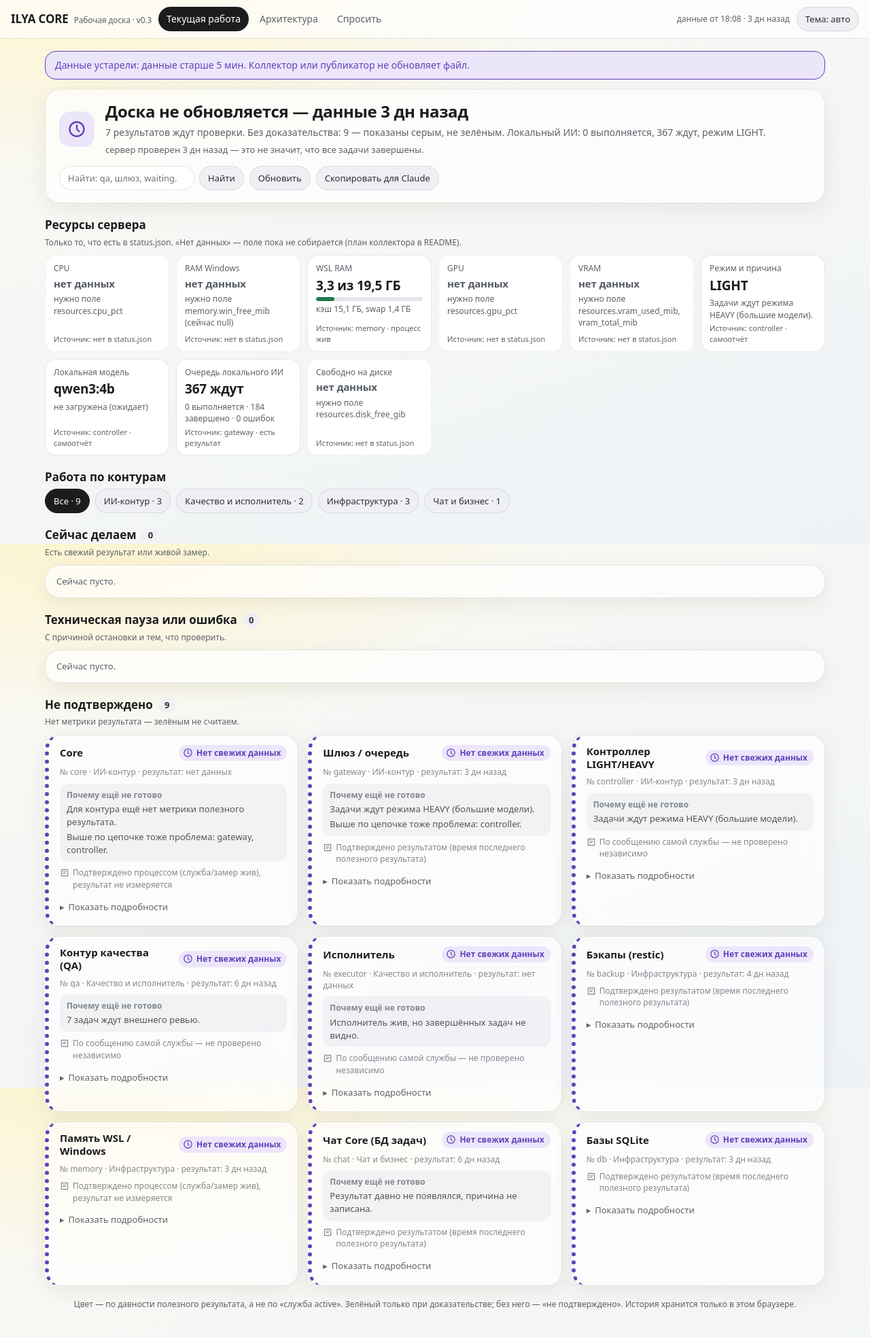
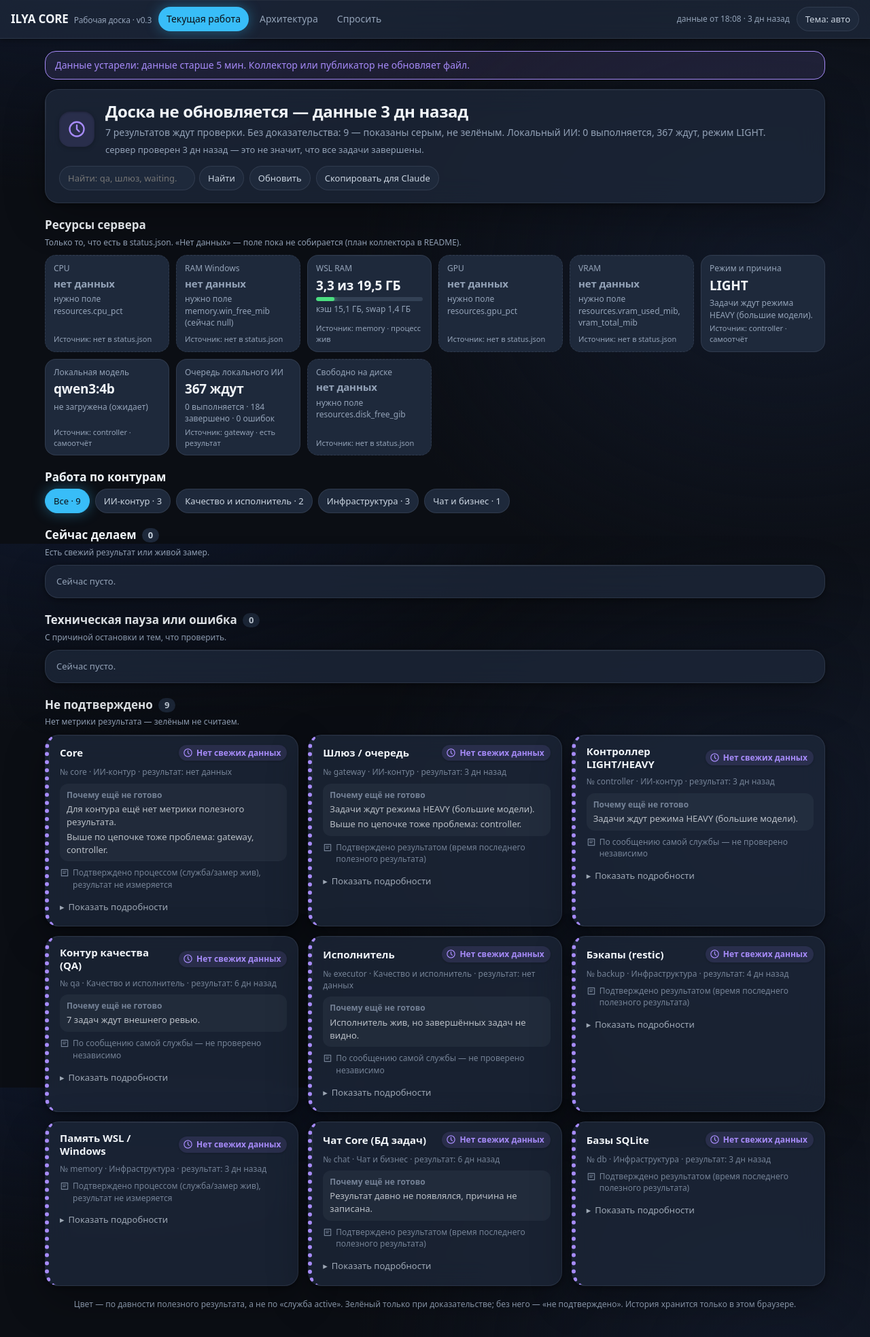
Before and after one commit to xakbag/ilya-audit, a PHP site: page / in a window 1280 px wide. Shown: the whole page at 68% size. Run offline with PHP 8.4, Linux system fonts and the light colour scheme.

Commit message:
B32: прототипы тёмной «бенто»-темы (Дом 2 + доска), скриншоты 8 шт, отчёт
Dashboard dark-bento: styles.css глубокая тёмная палитра (#0B0E14-#1E293B),
слоистые тени (near+far), inner highlight через ::before/::after,
backdrop-filter blur(20px), свечение акцентов #38BDF8.
Logic/monitor без изменений. 8 PNG: final/arch × 1440×900/375×812 × light/dark.
Валидация: контраст OK, touch targets ≥48px, без горизонтальной прокрутки.

House2 redesign-dark в работе (субагент).

Референс: docs/design-reference-pinterest-20261003.md (объёмность, hover 2-4px).
Отчёт: docs/b32-dark-bento.md.

Co-Authored-By: Claude Opus 5.5 <noreply@anthropic.com>

```diff
--- a/dashboard/redesign/dark-bento/styles.css
+++ b/dashboard/redesign/dark-bento/styles.css
@@ -1,62 +1,56 @@
-/* Доска ILYA CORE — визуальная система D2 (стиль Flux: светлое стекло, KPI, gauge, pills).
-   Токены цвета только здесь. Пары текст/фон проверяет check-contrast.mjs (WCAG AA). */
+/* Доска ILYA CORE — тёмная бенто-тема (refs: docs/design-reference-pinterest-20261003.md строки 7-8).
+   Объёмность: слоистые тени + inner highlight + градиент + backdrop-filter + свечение акцентов.
+   Анимация наведения: подъём 2–4px, 150–200ms ease-out, без масштаба >1.02. */
 
-/* ---------- Токены: светлая тема (по умолчанию) ---------- */
+/* ---------- Токены: тёмная бенто (по умолчанию) ---------- */
 :root{
-  color-scheme:light;
-  --bg1:#fbfaf3; --bg2:#fdf3c8; --bg3:#eef2f7;          /* градиент фона */
-  --glass:rgba(255,255,255,.66);                         /* стекло карточек */
-  --solid:#ffffff;                                       /* непрозрачная поверхность (KPI, печать) */
-  --tx:#1b1c1e; --mut:#5c6068;                           /* основной и вторичный текст */
-  --bd:rgba(20,20,30,.10); --focus:#2f5fd0;
-  --chip:#eef0f3; --chip-tx:#2b2e33;
-  --sh:0 8px 30px rgba(60,50,10,.08); --sh-hover:0 12px 36px rgba(60,50,10,.14);
-  /* статусы: --X — текст/иконка/рамка, --X-bg — фон пилюли */
-  --ok:#1d7a4c;      --ok-bg:#e2f3e9;
-  --warn:#8a5300;    --warn-bg:#fdf0d2;
-  --fail:#c0262c;    --fail-bg:#fde4e4;
-  --unknown:#555b63; --unknown-bg:#eceef1;
-  --stale:#6141b8;   --stale-bg:#ece6fb;
-  --track:#e3e5ea;                                       /* дорожка gauge */
-  --r-lg:22px; --r-md:16px; --r-sm:999px;
+  color-scheme:dark;
+  --bg1:#0B0E14; --bg2:#0F172A; --bg3:#111827; --bg4:#1E293B; --bg5:#334155;
+  --glass:rgba(30,41,59,.75);                        /* полупрозрачная карточка */
+  --solid:#1E293B;                                   /* непрозрачная поверхность */
+  --tx:#F1F5F9; --mut:#94A3B8;                       /* текст: основной/вторичный */
+  --bd:rgba(148,163,184,.15);                        /* обводка */
+  --focus:#38BDF8;
+  --chip:#1E293B; --chip-tx:#CBD5E1;
+  --sh-near:0 2px 8px rgba(0,0,0,0.4);               /* ближняя резкая тень */
+  --sh-far:0 20px 60px rgba(0,0,0,0.3);              /* дальняя мягкая */
+  --sh-hover:0 4px 12px rgba(0,0,0,0.5), 0 24px 80px rgba(0,0,0,0.4);
+  --glow:0 0 20px rgba(56,189,248,0.4);              /* свечение акцента */
+  /* статусы */
+  --ok:#4ADE80;      --ok-bg:rgba(74,222,128,.12);
+  --warn:#FBBF24;    --warn-bg:rgba(251,191,36,.12);
+  --fail:#F87171;    --fail-bg:rgba(248,113,113,.12);
+  --unknown:#94A3B8; --unknown-bg:rgba(148,163,184,.1);
+  --stale:#A78BFA;   --stale-bg:rgba(167,139,250,.12);
+  --track:#334155;                                   /* дорожка gauge */
+  --accent:#38BDF8; --accent-glow:rgba(56,189,248,0.4);  /* бирюзовый */
+  --secondary:#E9A568;                               /* оранжевый */
+  --r-lg:20px; --r-md:16px; --r-sm:999px;
   --gap:14px;
   --font:system-ui,-apple-system,"Segoe UI",Roboto,"Helvetica Neue",Arial,sans-serif;
   --mono:ui-monospace,"Cascadia Mono","Segoe UI Mono",Consolas,monospace;
   --t-fast:.18s; --t-mid:.35s;
 }
 
-/* ---------- Тёмная тема: явный выбор или системная ---------- */
-:root[data-theme=dark]{
-  color-scheme:dark;
-  --bg1:#101317; --bg2:#17140b; --bg3:#0f1620;
-  --glass:rgba(30,35,42,.72); --solid:#1a1f26;
-  --tx:#e9ebee; --mut:#a0a8b2;
-  --bd:rgba(255,255,255,.09); --focus:#8fb0ff;
-  --chip:#262c35; --chip-tx:#dfe3e8;
-  --sh:0 8px 30px rgba(0,0,0,.35); --sh-hover:0 12px 36px rgba(0,0,0,.5);
-  --ok:#4cc38a;      --ok-bg:#163a29;
-  --warn:#f0b429;    --warn-bg:#3a2c0c;
-  --fail:#ff7a7a;    --fail-bg:#45191b;
-  --unknown:#a0a8b2; --unknown-bg:#2a3038;
-  --stale:#b9a3ff;   --stale-bg:#2e2547;
-  --track:#2c333c;
-}
-@media (prefers-color-scheme:dark){
-  :root:not([data-theme=light]){
-    color-scheme:dark;
-    --bg1:#101317; --bg2:#17140b; --bg3:#0f1620;
-    --glass:rgba(30,35,42,.72); --solid:#1a1f26;
-    --tx:#e9ebee; --mut:#a0a8b2;
-    --bd:rgba(255,255,255,.09); --focus:#8fb0ff;
-    --chip:#262c35; --chip-tx:#dfe3e8;
-    --sh:0 8px 30px rgba(0,0,0,.35); --sh-hover:0 12px 36px rgba(0,0,0,.5);
-    --ok:#4cc38a;      --ok-bg:#163a29;
-    --warn:#f0b429;    --warn-bg:#3a2c0c;
-    --fail:#ff7a7a;    --fail-bg:#45191b;
-    --unknown:#a0a8b2; --unknown-bg:#2a3038;
-    --stale:#b9a3ff;   --stale-bg:#2e2547;
-    --track:#2c333c;
-  }
+/* ---------- Светлая тема: переключатель data-theme=light ---------- */
+:root[data-theme=light]{
+  color-scheme:light;
+  --bg1:#FAFAF9; --bg2:#F5F5F4; --bg3:#E7E5E4; --bg4:#D6D3D1; --bg5:#A8A29E;
+  --glass:rgba(255,255,255,.8); --solid:#FFFFFF;
+  --tx:#1C1917; --mut:#78716C;
+  --bd:rgba(120,113,108,.2); --focus:#2563EB;
+  --chip:#F5F5F4; --chip-tx:#44403C;
+  --sh-near:0 2px 8px rgba(0,0,0,0.08); --sh-far:0 20px 60px rgba(0,0,0,0.12);
+  --sh-hover:0 4px 12px rgba(0,0,0,0.1), 0 24px 80px rgba(0,0,0,0.15);
+  --glow:0 0 20px rgba(37,99,235,0.3);
+  --ok:#16A34A;      --ok-bg:rgba(22,163,74,.12);
+  --warn:#D97706;    --warn-bg:rgba(217,119,6,.12);
+  --fail:#DC2626;    --fail-bg:rgba(220,38,38,.12);
+  --unknown:#78716C; --unknown-bg:rgba(120,113,108,.1);
+  --stale:#7C3AED;   --stale-bg:rgba(124,58,237,.12);
+  --track:#E7E5E4;
+  --accent:#2563EB; --accent-glow:rgba(37,99,235,0.3);
+  --secondary:#EA580C;
 }
 
 /* ---------- База ---------- */
@@ -66,7 +60,8 @@ body{
   margin:0; min-height:100vh; color:var(--tx); background-color:var(--bg1);
   font:15px/1.45 var(--font);
   background:radial-gradient(1200px 600px at 10% -10%,var(--bg2),transparent 60%),
-             linear-gradient(160deg,var(--bg1),var(--bg3)) fixed;
+             radial-gradient(900px 700px at 90% 50%,var(--bg3),transparent 70%),
+             var(--bg1) fixed;
 }
 main{max-width:1180px;margin:0 auto;padding:18px 16px 40px}
 a{color:inherit}
@@ -74,10 +69,23 @@ a{color:inherit}
 .sr{position:absolute;width:1px;height:1px;overflow:hidden;clip:rect(0 0 0 0);white-space:nowrap}
 .ico{width:18px;height:18px;flex:none;fill:none;stroke:currentColor;stroke-width:2;stroke-linecap:round;stroke-linejoin:round}
 
-/* стекло */
+/* стекло с объёмностью */
 .g{
   background:var(--glass); border:1px solid var(--bd); border-radius:var(--r-lg);
-  box-shadow:var(--sh); -webkit-backdrop-filter:blur(16px); backdrop-filter:blur(16px);
+  box-shadow:var(--sh-near), var(--sh-far);
+  -webkit-backdrop-filter:blur(20px); backdrop-filter:blur(20px);
+  position:relative; overflow:hidden;
+}
+/* inner highlight сверху/слева */
+.g::before{
+  content:''; position:absolute; top:0; left:0; right:0; height:1px;
+  background:linear-gradient(90deg, transparent, rgba(255,255,255,0.1) 50%, transparent);
+  pointer-events:none;
+}
+.g::after{
+  content:''; position:absolute; top:0; left:0; bottom:0; width:1px;
+  background:linear-gradient(180deg, rgba(255,255,255,0.08), transparent 60%);
+  pointer-events:none;
 }
 
 /* ---------- Шапка ---------- */
@@ -119,18 +136,19 @@ a{color:inherit}
 
 /* фильтры-пилюли */
 .pills{display:flex;flex-wrap:wrap;gap:8px;margin:0 0 var(--gap)}
-.pills .btn[aria-pressed=true]{background:var(--tx);color:var(--solid);border-color:var(--tx)}
+.pills .btn[aria-pressed=true]{background:var(--accent);color:var(--bg1);border-color:var(--accent);box-shadow:var(--glow)}
 
-/* ---------- Сетка карточек ---------- */
+/* ---------- Сетка карточек бенто ---------- */
 .grid{display:grid;grid-template-columns:repeat(auto-fill,minmax(290px,1fr));gap:var(--gap)}
 .card{
   position:relative;padding:14px 16px 12px;display:flex;flex-direction:column;gap:8px;
   border-left:6px solid var(--unknown);
-  transition:box-shadow var(--t-fast),transform var(--t-fast);
+  transition:box-shadow var(--t-fast),transform 200ms ease-out;
   animation:in var(--t-mid) ease both;
 }
 .grid.settled .card{animation:none}
-.card:hover{box-shadow:var(--sh-hover);transform:translateY(-1px)}
+.card:hover{box-shadow:var(--sh-hover);transform:translateY(-3px)}
+@media (prefers-reduced-motion:reduce){.card:hover{transform:translateY(-1px)}}
 .card.ok{border-left-color:var(--ok)} .card.warn{border-left-color:var(--warn)}
 .card.fail{border-left-color:var(--fail)} .card.unknown{border-left-color:var(--unknown);border-left-style:dashed}
 .card.stale{border-left-color:var(--stale);border-left-style:dotted}
@@ -139,11 +157,14 @@ a{color:inherit}
 .head .kico{width:34px;height:34px;border-radius:10px;display:grid;place-items:center;background:var(--chip);color:var(--chip-tx);flex:none}
 .head .t{font:inherit;margin:0;font-weight:650;flex:1 1 auto;line-height:1.25}
 
-/* статус-пилюля: цвет + иконка-форма + текст (не только цвет) */
-.st{display:inline-flex;align-items:center;gap:5px;padding:3px 9px 3px 6px;border-radius:var(--r-sm);font-size:12px;font-weight:600;white-space:nowrap}
+/* статус-пилюля с объёмным свечением */
+.st{display:inline-flex;align-items:center;gap:5px;padding:3px 9px 3px 6px;border-radius:var(--r-sm);font-size:12px;font-weight:600;white-space:nowrap;
+  box-shadow:0 1px 3px rgba(0,0,0,0.2)}
 .st .ico{width:15px;height:15px}
-.st.ok{color:var(--ok);background:var(--ok-bg)} .st.warn{color:var(--warn);background:var(--warn-bg)}
-.st.fail{color:var(--fail);background:var(--fail-bg)} .st.unknown{color:var(--unknown);background:var(--unknown-bg)}
+.st.ok{color:var(--ok);background:var(--ok-bg);box-shadow:0 0 12px rgba(74,222,128,0.3)}
+.st.warn{color:var(--warn);background:var(--warn-bg);box-shadow:0 0 12px rgba(251,191,36,0.3)}
+.st.fail{color:var(--fail);background:var(--fail-bg);box-shadow:0 0 12px rgba(248,113,113,0.3)}
+.st.unknown{color:var(--unknown);background:var(--unknown-bg)}
 .st.stale{color:var(--stale);background:var(--stale-bg)}
 .card.fail .st{animation:pulse 2.4s ease-in-out infinite}
 
@@ -163,29 +184,35 @@ a{color:inherit}
 
 .foot{margin-top:18px;color:var(--mut);font-size:12px;text-align:center}
 
-/* ==================== D5a: итоговая доска ==================== */
-/* сплошной цвет под градиентом: виден при печати и для проверки контраста */
+/* ==================== Итоговая доска ==================== */
 body{background-color:var(--bg1)}
 .skip{position:absolute;left:-999px;top:8px;z-index:20;padding:10px 14px;background:var(--solid);color:var(--tx);border-radius:10px}
 .skip:focus{left:12px}
 
-/* закреплённая шапка (D4): бренд, вкладки, «данные от HH:MM» */
+/* закреплённая шапка с backdrop-filter */
 .bar{position:sticky;top:0;z-index:10;display:flex;align-items:center;gap:10px;flex-wrap:wrap;
   padding:10px 16px;padding-top:max(10px,env(safe-area-inset-top));border-bottom:1px solid var(--bd);
-  background:var(--glass);-webkit-backdrop-filter:blur(16px);backdrop-filter:blur(16px)}
+  background:var(--glass);-webkit-backdrop-filter:blur(20px);backdrop-filter:blur(20px);
+  box-shadow:var(--sh-near)}
+.bar::before{content:'';position:absolute;top:0;left:0;right:0;height:1px;
+  background:linear-gradient(90deg,transparent,rgba(255,255,255,0.08) 50%,transparent);pointer-events:none}
 .brand{display:flex;align-items:baseline;gap:8px;margin:0;font-size:17px;font-weight:700;letter-spacing:-.01em}
 .brand small{color:var(--mut);font-weight:500;font-size:12px}
 .tabs{display:flex;gap:4px;flex:1 1 auto}
-.tab{display:inline-flex;align-items:center;min-height:36px;padding:6px 12px;border-radius:var(--r-sm);text-decoration:none;font-size:14px;color:var(--mut)}
-.tab[aria-current=page]{background:var(--tx);color:var(--solid)}
+.tab{display:inline-flex;align-items:center;min-height:36px;padding:6px 12px;border-radius:var(--r-sm);text-decoration:none;font-size:14px;color:var(--mut);
+  transition:background var(--t-fast),color var(--t-fast)}
+.tab[aria-current=page]{background:var(--accent);color:var(--bg1);box-shadow:var(--glow)}
 .upd{font-size:12px;color:var(--mut);font-variant-numeric:tabular-nums}
 
-/* обзор: фраза-итог */
+/* обзор: фраза-итог с объёмной лампой */
 .overview{padding:18px 20px;margin-bottom:var(--gap);display:grid;grid-template-columns:auto 1fr;gap:6px 16px;align-items:center}
-.overview .lamp{width:52px;height:52px;border-radius:16px;display:grid;place-items:center;grid-row:span 3;background:var(--unknown-bg);color:var(--unknown)}
+.overview .lamp{width:52px;height:52px;border-radius:16px;display:grid;place-items:center;grid-row:span 3;background:var(--unknown-bg);color:var(--unknown);
+  box-shadow:inset 0 1px 3px rgba(0,0,0,0.3), 0 2px 6px rgba(0,0,0,0.2)}
 .overview .lamp .ico{width:28px;height:28px}
-.overview.ok .lamp{background:var(--ok-bg);color:var(--ok)} .overview.warn .lamp{background:var(--warn-bg);color:var(--warn)}
-.overview.fail .lamp{background:var(--fail-bg);color:var(--fail)} .overview.stale .lamp{background:var(--stale-bg);color:var(--stale)}
+.overview.ok .lamp{background:var(--ok-bg);color:var(--ok);box-shadow:inset 0 1px 3px rgba(0,0,0,0.3), 0 0 16px rgba(74,222,128,0.4)}
+.overview.warn .lamp{background:var(--warn-bg);color:var(--warn);box-shadow:inset 0 1px 3px rgba(0,0,0,0.3), 0 0 16px rgba(251,191,36,0.4)}
+.overview.fail .lamp{background:var(--fail-bg);color:var(--fail);box-shadow:inset 0 1px 3px rgba(0,0,0,0.3), 0 0 16px rgba(248,113,113,0.4)}
+.overview.stale .lamp{background:var(--stale-bg);color:var(--stale)}
 .overview h2{margin:0;font-size:24px;letter-spacing:-.015em;line-height:1.2}
 .overview p{margin:0;color:var(--mut);font-size:14px}
 .overview .honest{font-size:13px}
@@ -199,9 +226,14 @@ body{background-color:var(--bg1)}
 .sec>h2 .n{font-size:13px;font-weight:600;padding:1px 9px;border-radius:var(--r-sm);background:var(--chip);color:var(--chip-tx)}
 .sec>p.note{margin:0 0 10px}
 
-/* плитки ресурсов */
+/* плитки ресурсов бенто */
 .tiles{display:grid;grid-template-columns:repeat(auto-fill,minmax(170px,1fr));gap:10px}
-.tile{background:var(--solid);border:1px solid var(--bd);border-radius:var(--r-md);padding:10px 12px;display:flex;flex-direction:column;gap:3px;min-height:92px}
+.tile{background:var(--solid);border:1px solid var(--bd);border-radius:var(--r-md);padding:10px 12px;display:flex;flex-direction:column;gap:3px;min-height:92px;
+  position:relative;transition:transform 150ms ease-out,box-shadow 150ms ease-out}
+.tile::before{content:'';position:absolute;top:0;left:0;right:0;height:1px;
+  background:linear-gradient(90deg,transparent,rgba(255,255,255,0.05) 50%,transparent);pointer-events:none}
+.tile:hover{transform:translateY(-2px);box-shadow:var(--sh-near)}
+@media (prefers-reduced-motion:reduce){.tile:hover{transform:none}}
 .tile .k{color:var(--mut);font-size:12px}
 .tile .v{font-size:19px;font-weight:650;font-variant-numeric:tabular-nums;letter-spacing:-.01em;overflow-wrap:anywhere}
 .tile .h{color:var(--mut);font-size:12px}
@@ -209,8 +241,9 @@ body{background-color:var(--bg1)}
 .tile.none{border-style:dashed}
 .tile.none .v{font-size:15px;color:var(--unknown);font-weight:600}
 .meter{height:6px;border-radius:6px;background:var(--track);overflow:hidden}
-.meter i{display:block;height:100%;background:var(--ok);border-radius:6px}
-.meter.warn i{background:var(--warn)} .meter.fail i{background:var(--fail)}
+.meter i{display:block;height:100%;background:var(--ok);border-radius:6px;filter:drop-shadow(0 0 4px var(--ok))}
+.meter.warn i{background:var(--warn);filter:drop-shadow(0 0 4px var(--warn))}
+.meter.fail i{background:var(--fail);filter:drop-shadow(0 0 4px var(--fail))}
 
 /* карточка: «почему ещё не готово», источник, подробности */
 .why{border-radius:12px;padding:8px 10px;background:var(--warn-bg);color:var(--tx);font-size:13px;display:flex;flex-direction:column;gap:3px}
```
Also changed, not shown: other parts of dashboard/redesign/dark-bento/styles.css (+18 -10 lines), HANDOFF.md (+1 -1 lines), dashboard/redesign/dark-bento/shot.mjs (+55 -39 lines), docs/b32-dark-bento.md (+24 -109 lines), dashboard/redesign/dark-bento/shots/arch-1440x900-dark.png (added), dashboard/redesign/dark-bento/shots/arch-1440x900-light.png (added), dashboard/redesign/dark-bento/shots/arch-375x812-light.png (added), dashboard/redesign/dark-bento/shots/final-1440x900-dark.png (added), dashboard/redesign/dark-bento/shots/final-1440x900-light.png (added), dashboard/redesign/dark-bento/shots/final-375x812-dark.png (added), dashboard/redesign/dark-bento/shots/final-375x812-light.png (added).
